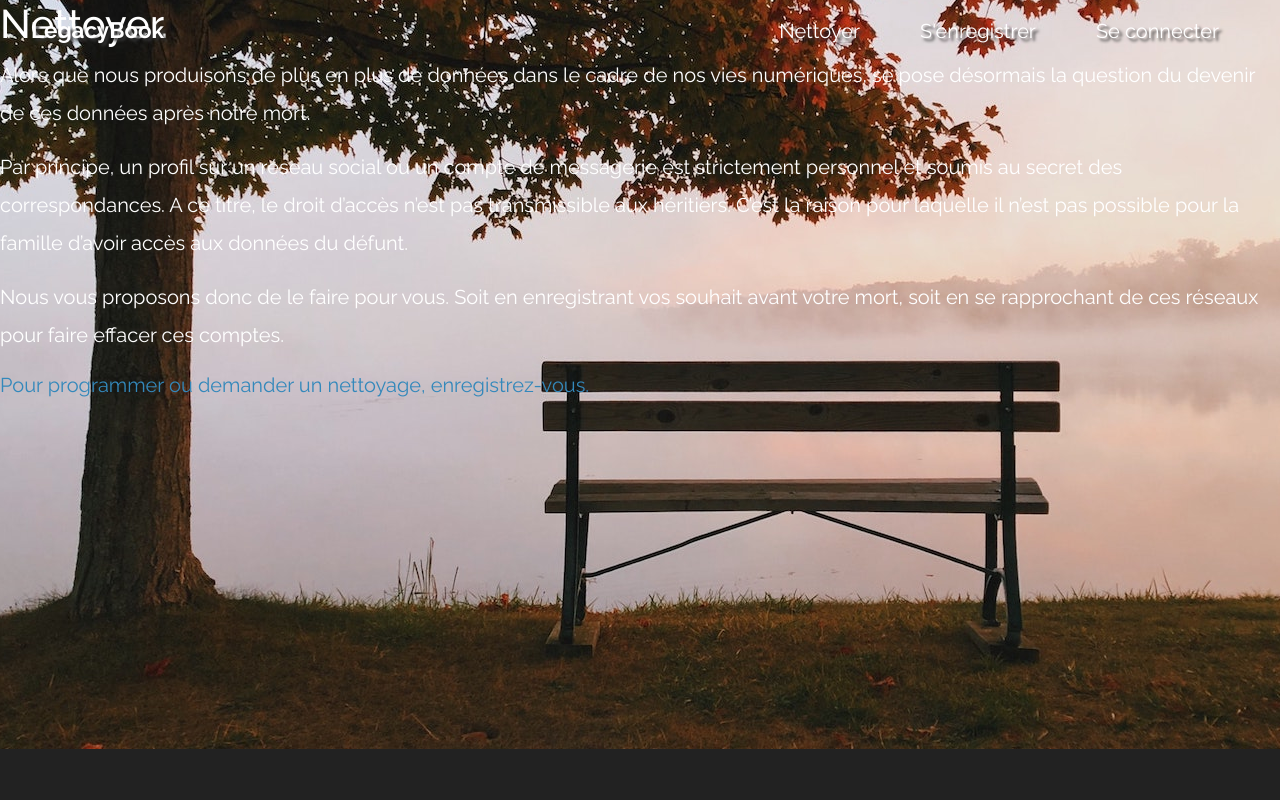
After one commit to romgar/legacybook-server, a Django app: page /marketing/erasing-info in a window 1280 px wide. The commit adds this page. Run offline with Django 3.2, Linux system fonts and the light colour scheme; some libraries are stand-ins or nearby versions.

Commit message:
Adds marketing and internal pages for profile erasing/cleaning.

```diff
--- a/legacybook_server/account/templates/account/profile.html
+++ b/legacybook_server/account/templates/account/profile.html
@@ -6,7 +6,7 @@
     <p>En fonction de votre situation, cliquez sur le bon bouton :</p>
     <ul>
       <li><a href="{% url 'graveyard:register_decedent' %}">Créer la fiche d'un défunt</a></li>
-      <li><a href="">Nettoyer la vie numérique d'un défunt</a></li>
+      <li><a href="{% url 'graveyard:person_erasing' %}">Nettoyer la vie numérique d'un défunt</a></li>
       <li><a href="">Prévoir votre mort numérique</a></li>
     </ul>
 </section>
--- a/legacybook_server/core/urls.py
+++ b/legacybook_server/core/urls.py
@@ -24,5 +24,6 @@ urlpatterns = [
     path("", homepage, name="homepage"),
     path("account/", include("account.urls")),
     path("logger-health-check", logger_health_check),
-    path("graveyard/", include("graveyard.urls", namespace="graveyard"))
+    path("graveyard/", include("graveyard.urls", namespace="graveyard")),
+    path("marketing/", include("marketing.urls", namespace="marketing"))
 ]
--- a/legacybook_server/graveyard/urls.py
+++ b/legacybook_server/graveyard/urls.py
@@ -1,10 +1,11 @@
 from django.contrib.auth import views as auth_views
 from django.urls import path
 
-from graveyard.views import register_decedent
+from graveyard.views import person_erasing, register_decedent
 
 
 app_name = 'graveyard'
 urlpatterns = [
     path('register-decedent', register_decedent, name='register_decedent'),
+    path('person-erasing', person_erasing, name='person_erasing'),
 ]
--- a/legacybook_server/graveyard/views.py
+++ b/legacybook_server/graveyard/views.py
@@ -15,3 +15,7 @@ def register_decedent(request):
     return render(request, 'graveyard/register_decedent.html', {
         'decedent_form': decedent_form
     })
+
+
+def person_erasing(request):
+    return render(request, 'graveyard/person_erasing.html')
--- /dev/null
+++ b/legacybook_server/marketing/templates/marketing/erasing_info.html
@@ -0,0 +1,21 @@
+{% extends 'marketing/index.html' %}
+
+{% block above-the-fold-content %}
+
+<section id="marketing-erasing" class="text-white">
+    <h1>Nettoyer.</h1>
+
+    <p>Alors que nous produisons de plus en plus de données dans le cadre de nos vies numériques, se pose désormais la question du devenir de ces données après notre mort.</p>
+    <p>Par principe, un profil sur un réseau social ou un compte de messagerie est strictement personnel et soumis au secret des correspondances. A ce titre, le droit d’accès n’est pas transmissible aux héritiers. C’est la raison pour laquelle il n’est pas possible pour la famille d’avoir accès aux données du défunt.</p>
+    <p>Nous vous proposons donc de le faire pour vous. Soit en enregistrant vos souhait avant votre mort, soit en se rapprochant de ces réseaux pour faire effacer ces comptes.</p>
+
+    {% if user.is_authenticated %}
+        <a href="{% url 'graveyard:person_erasing' %}">Formulaire de nettoyage.</a>
+    {% else %}
+        <a href="{% url 'register_user' %}">Pour programmer ou demander un nettoyage, enregistrez-vous.</a>
+    {% endif %}
+</section>
+{% endblock above-the-fold-content %}
+
+{% block extra-content %}
+{% endblock extra-content %}
--- a/legacybook_server/marketing/templates/marketing/index.html
+++ b/legacybook_server/marketing/templates/marketing/index.html
@@ -39,6 +39,9 @@ https://www.tooplate.com/view/2117-infinite-loop
           </button>
           <div class="collapse navbar-collapse" id="navbarSupportedContent">
             <ul class="navbar-nav ml-auto">
+              <li class="nav-item">
+                <a class="nav-link tm-nav-link" href="{% url 'marketing:erasing_info' %}">Nettoyer</a>
+              </li>
               {% if user.is_authenticated %}
                 <li class="nav-item">
                   <a class="nav-link tm-nav-link" href="{% url 'account_profile' %}">Mon compte</a>
@@ -69,7 +72,6 @@ https://www.tooplate.com/view/2117-infinite-loop
               Se souvenir
               <br>Protéger
             </p>
-
         </div>
       </div>
 
--- /dev/null
+++ b/legacybook_server/marketing/urls.py
@@ -0,0 +1,10 @@
+from django.contrib.auth import views as auth_views
+from django.urls import path
+
+from marketing.views import erasing_info
+
+
+app_name = 'marketing'
+urlpatterns = [
+    path('erasing-info', erasing_info, name='erasing_info'),
+]
--- a/legacybook_server/marketing/views.py
+++ b/legacybook_server/marketing/views.py
@@ -4,3 +4,7 @@ from django.http import HttpResponse
 # Create your views here.
 def homepage(request):
     return render(request, 'marketing/index.html')
+
+
+def erasing_info(request):
+    return render(request, 'marketing/erasing_info.html')
```
Also changed, not shown: legacybook_server/graveyard/templates/graveyard/person_erasing.html (added, +11 -0 lines).
